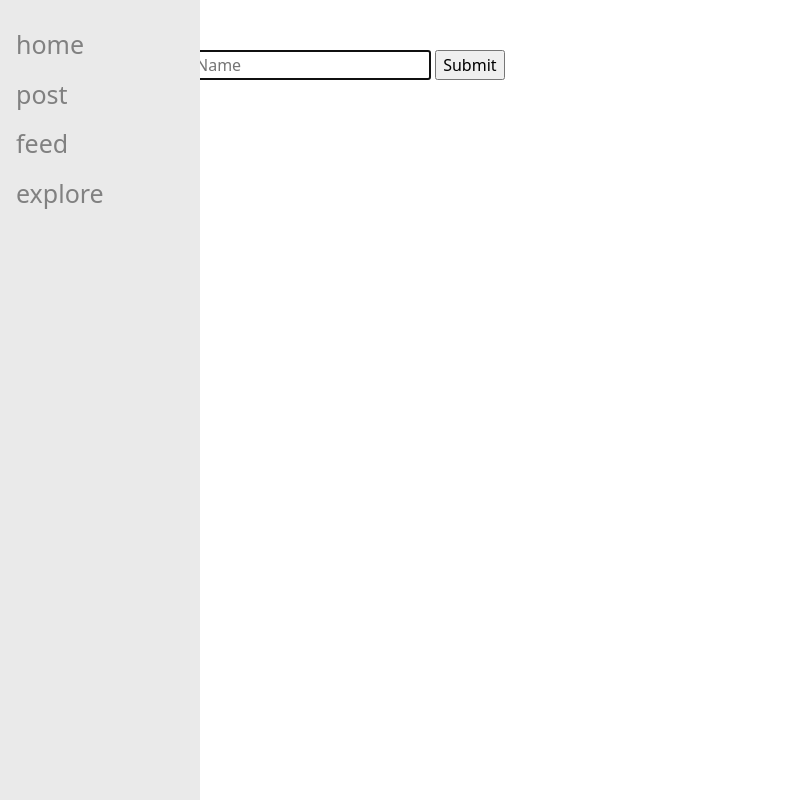
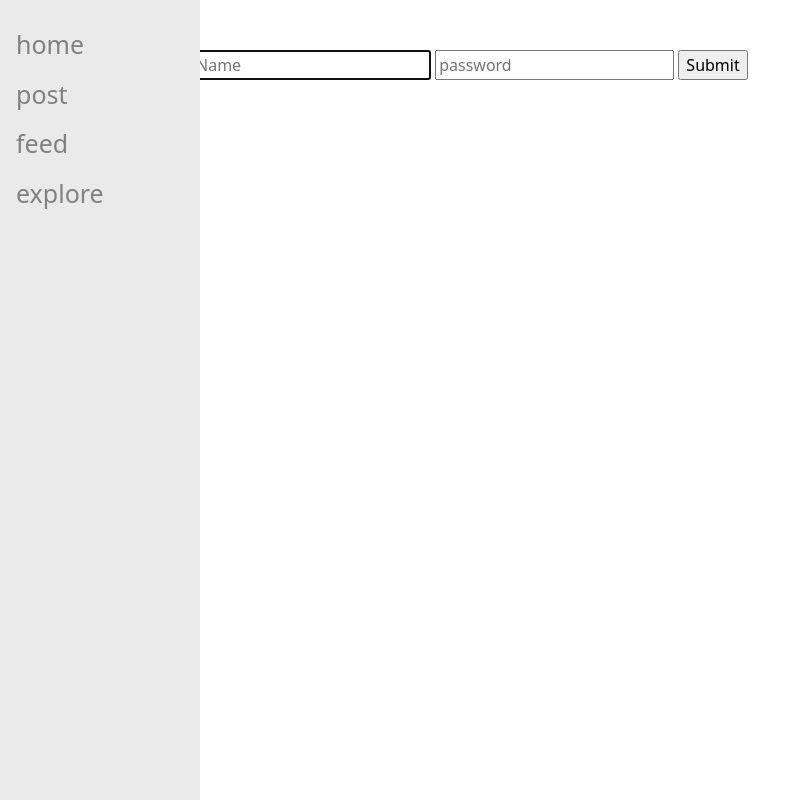
Before and after one commit to Ozzywap/twitterclone, a Flask app: page / in a window 1280 px wide. Shown: the whole page, without its empty margins (0-794 px from the left). Run offline with Flask 2, Linux system fonts and the light colour scheme; some libraries are stand-ins or nearby versions.

Commit message:
refactor landing page

```diff
--- a/app.py
+++ b/app.py
@@ -49,7 +49,7 @@ def render_tweets(tweets):
     tweet_status = []
     id_checked = {}
     for i in tweets:
-        if i[3] not in id_checked.keys():
+        if i[3] not in id_checked:
             if retrieve_query_single(f'''select follower from follows where uid = {i[3]} and follower = {get_uid()}''') == None:
                 tweet_status.append((i[3], i[1], i[2],'Follow'))
                 id_checked[i[3]] = 'Follow'
@@ -76,8 +76,17 @@ def render_tweets_non_followers():
     return tweet_status
 
 @app.route("/")
+def login():
+    return render_template("index.html")
+
+@app.route("/", methods = ['GET', 'POST'])
 def index():
-    return render_template("index.html")
+    name = request.form.get('name')
+    password = request.form.get('password')
+    if name == 'root' and password == 'root':
+        return render_template("feed.html", tweet_status=render_tweets_followers())
+    else:
+        return 'incorrect username or password'
 
 @app.route("/post", methods= ['GET', 'POST'])
 def post():
@@ -86,7 +95,7 @@ def post():
     try:
         tweet = request.form.get('tweet')
         if tweet != None:
-            submit_query(f'''insert into tweet(uid, post) values ('{user_id}', '{tweet}')''')
+            submit_query(f'''insert into tweet(uid, post) values ('{user_id}', '{tweet[:128]}')''')
     except Exception:
         pass
 
--- a/templates/index.html
+++ b/templates/index.html
@@ -20,8 +20,9 @@
 
     <div style="margin-left:15%">
     {% block body %}
-    <form action="/post" method="get">
+    <form action="/" method="post">
         <input autocomplete="off" autofocus name="name" placeholder="Name" type="text">
+        <input autocomplete="off" autofocus name="password" placeholder="password" type="text">
         <input type="submit">
     </form>
     <script src="https://cdn.jsdelivr.net/npm/bootstrap@5.2.2/dist/js/bootstrap.bundle.min.js"
```
